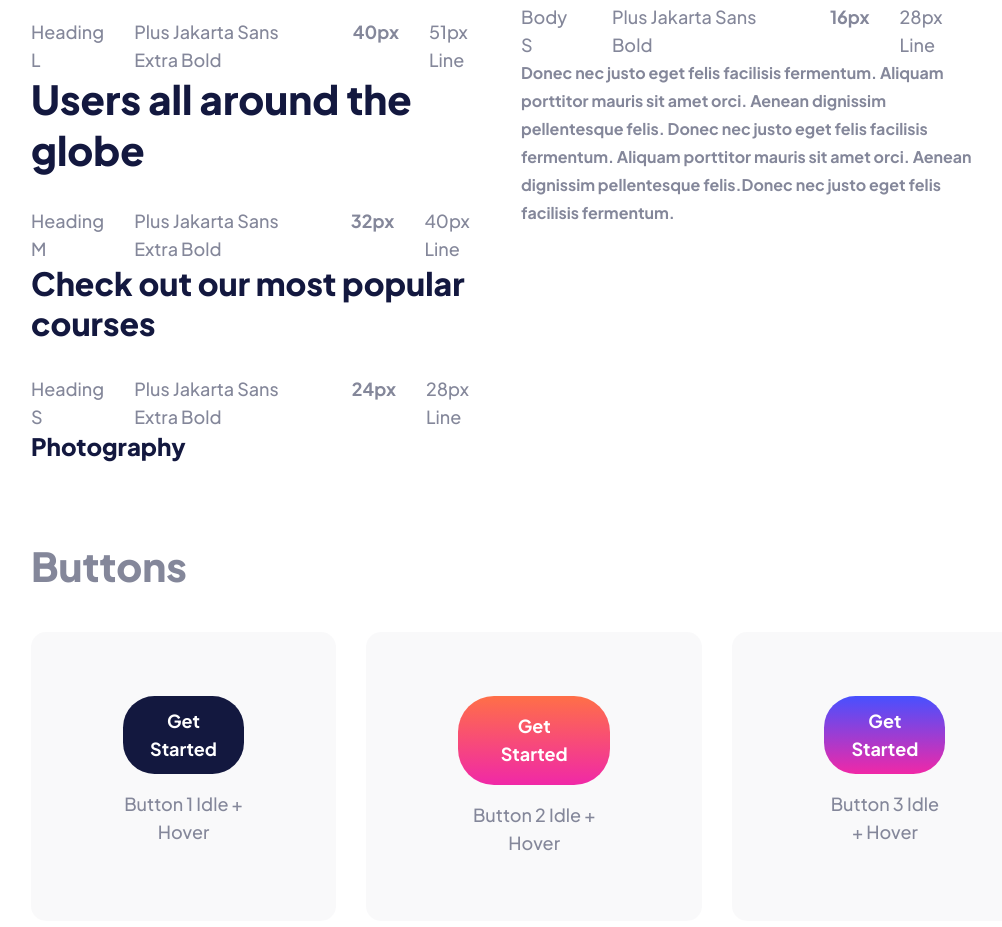
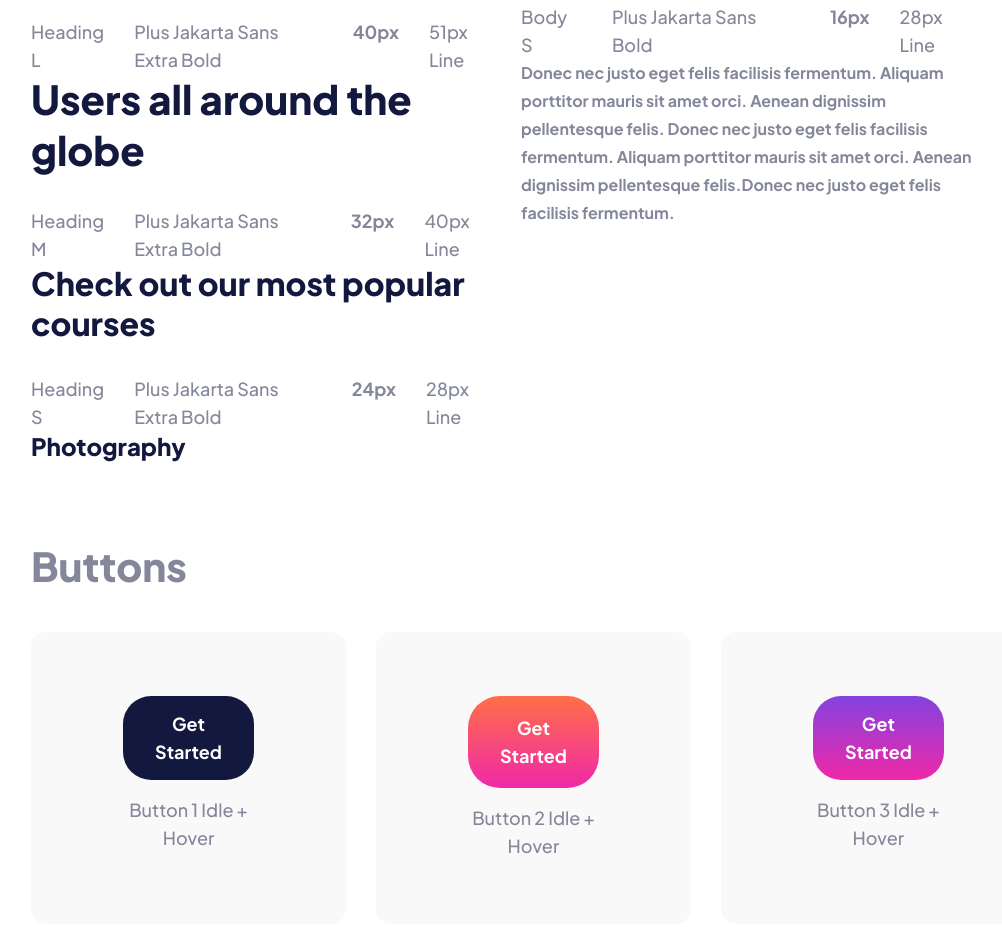
Before and after one commit to Milleus/fm-skilled-landing, a plain HTML site: page design-system.html in a window 1280 px wide. Shown: the part 1347-2274 px from the top of the page, without its empty margins (134-1136 px from the left). Drawn offline with Linux system fonts and the light colour scheme.

Commit message:
feat: modify desktop styles

```diff
--- a/global.css
+++ b/global.css
@@ -538,3 +538,23 @@ select {
 .link:focus {
   text-decoration: underline;
 }
+
+@media (min-width: 75em) {
+  .button[data-size="normal"] {
+    padding: 0.778em 1.778em;
+    border-radius: 1.556em;
+  }
+
+  .button[data-size="large"] {
+    padding: 1em 1.778em;
+    border-radius: 1.778em;
+  }
+
+  .button[data-type="tertiary"] {
+    background: linear-gradient(
+      180deg,
+      hsl(var(--clr-blue-400)) -54.32%,
+      hsl(var(--clr-pink-600)) 100%
+    );
+  }
+}
```
